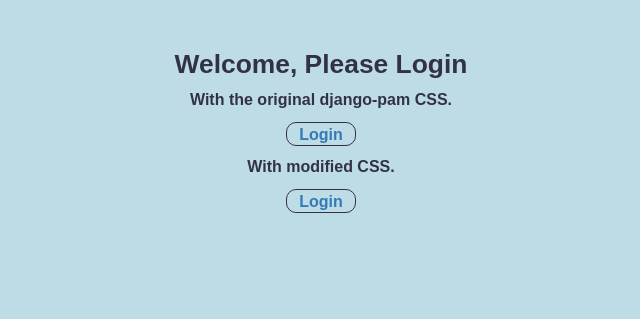
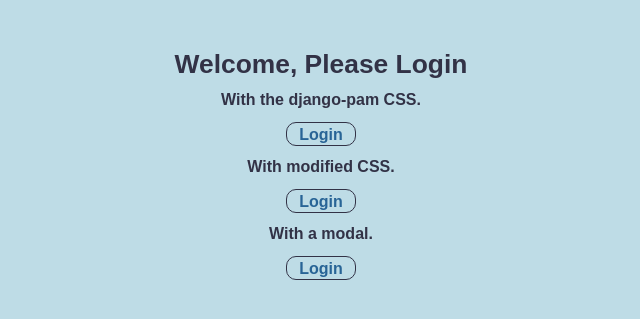
Before and after one commit to cnobile2012/django-pam, a Django app: page / in a window 1280 px wide. Shown: the top 319 px of the page, without its empty margins (319-959 px from the left). Run offline with Django 3.2, Linux system fonts and the light colour scheme; some libraries are stand-ins or nearby versions.

Commit message:
Beginnings of the modal login/logout.

```diff
--- a/example_site/dev/css/common.css
+++ b/example_site/dev/css/common.css
@@ -35,7 +35,8 @@ div.container {
   font-weight: bold;
 }
 
-.container ul.with-dedicated li,
+.container ul.with-django-pam-css li,
+.container ul.with-modified-css li,
 .container ul.with-modal li {
   display: block;
   margin: 10px auto;
@@ -44,16 +45,24 @@ div.container {
   border: 1px solid rgba(50, 50, 70, 1);
   border-radius: 10px;
   padding-top: 1px;
+  color: rgba(40, 100, 150, 1);
 }
 
-.container ul.with-dedicated li a,
-.container ul.with-modal li a {
+.container ul.with-django-pam-css li a,
+.container ul.with-modified-css li a {
   text-decoration: none;
+  color: rgba(40, 100, 150, 1);
 }
 
-.container ul.dedicated li:hover,
-.container ul.modal li:hover {
-  background-color: rgba(180, 255, 0, 0.5);
+.container ul.with-django-pam-css li a:hover,
+.container ul.with-modified-css li a:hover {
+  color: rgba(50, 50, 70, 1);
+}
+
+.container ul.with-django-pam-css li:hover,
+.container ul.with-modified-css li:hover,
+.container ul.with-modal li:hover {
+  background-color: rgba(40, 100, 150, 0.5);
   color: rgba(50, 50, 70, 1);
 }
 
--- a/example_site/templates/home/home.html
+++ b/example_site/templates/home/home.html
@@ -8,8 +8,8 @@
 {% endif %}
         <ul>
           <li>
-            With the original django-pam CSS.
-            <ul class="with-dedicated">
+            With the django-pam CSS.
+            <ul class="with-django-pam-css">
 {% if not user.is_authenticated %}
               <li><a href="{% url 'django-pam:login' %}">Login</a></li>
 {% else %}
@@ -21,7 +21,7 @@
           </li>
           <li>
             With modified CSS.
-            <ul class="with-modal">
+            <ul class="with-modified-css">
 {% if not user.is_authenticated %}
               <li><a href="{% url 'login' %}">Login</a></li>
 {% else %}
@@ -29,6 +29,15 @@
 {% endif %}
             </ul>
           </li>
+          <li>
+            With a modal.
+            <ul class="with-modal">
+{% if not user.is_authenticated %}
+              <li>Login</li>
+{% else %}
+              <li>Logout</li>
+{% endif %}
+            </ul>
         </ul>
       </div>
 {% endblock %}
```
